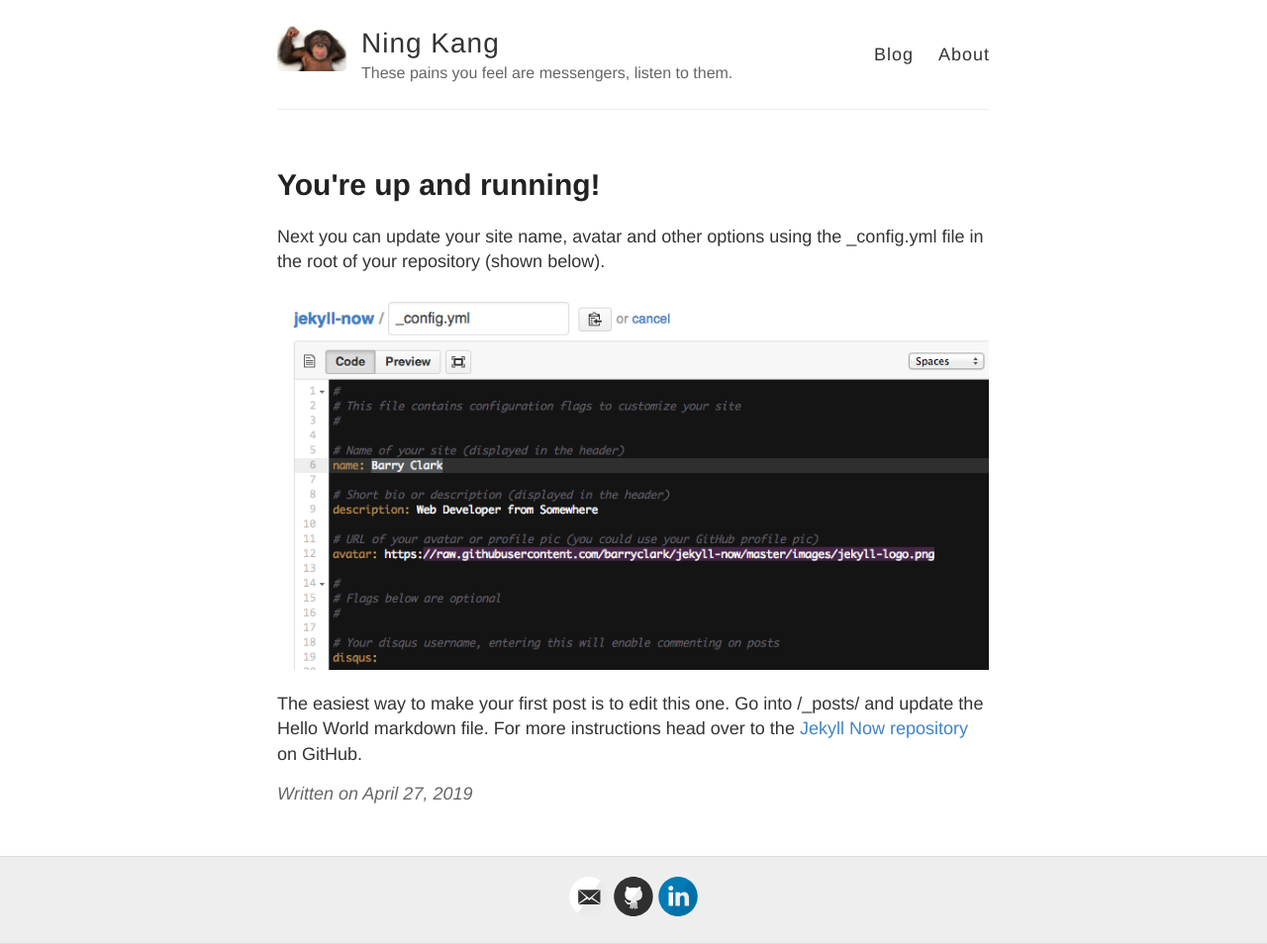
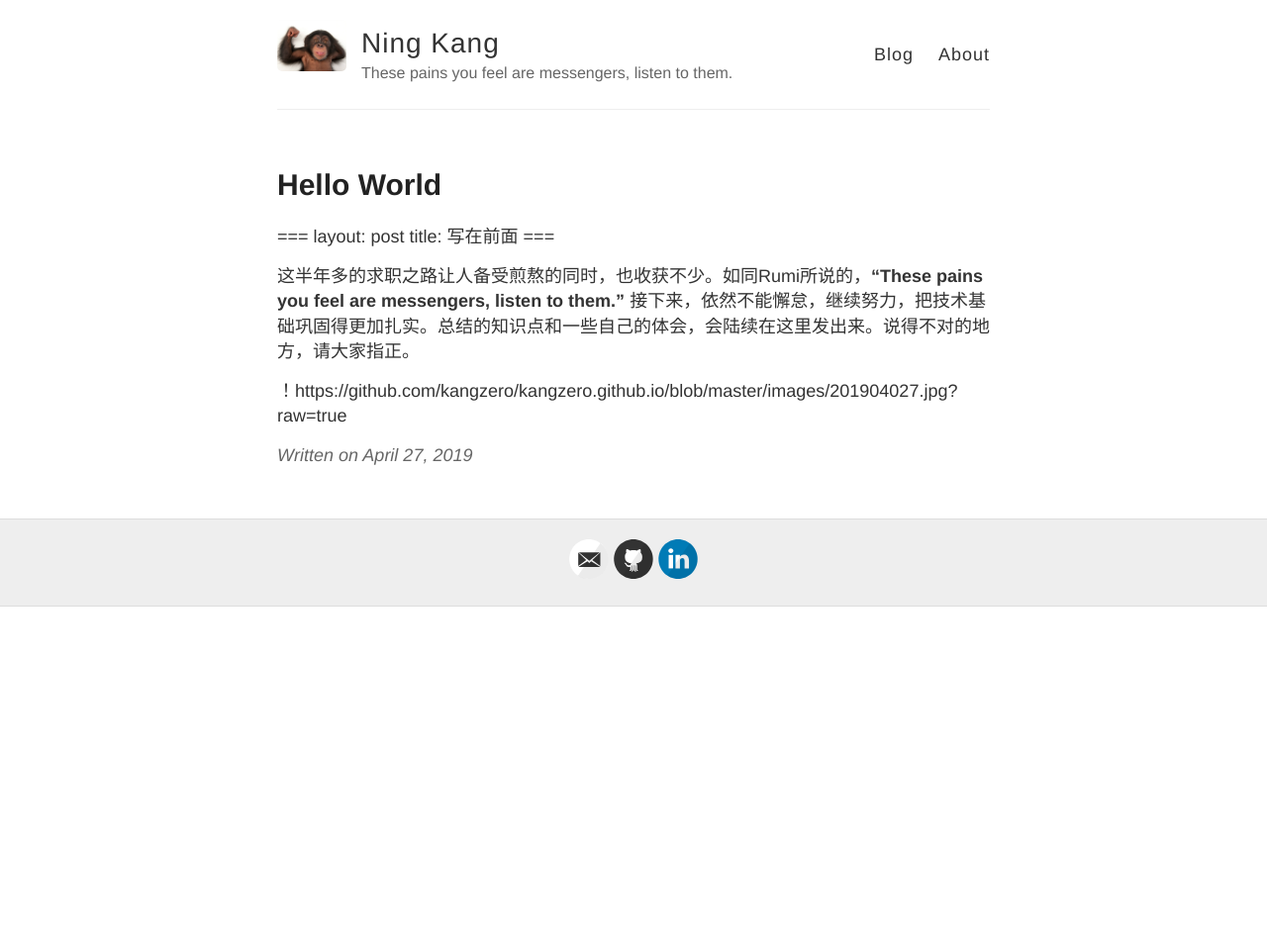
Before and after one commit to kangzero/kangzero.github.io, a Jekyll site: the page built from _posts/2019-4-27-Hello-World.md, in a window 1280 px wide. Shown: the whole page at 99% size. Built offline with Jekyll 4.4.1, drawn with Linux system fonts in a browser that asks for light colours; our own code applies the rules of GitHub Pages for plain Markdown files; after the commit the page ends 900 px from its top, so only the background shows below that.

Commit message:
Update 2019-4-27-Hello-World.md

```diff
--- a/_posts/2019-4-27-Hello-World.md
+++ b/_posts/2019-4-27-Hello-World.md
@@ -1,10 +1,8 @@
----
+===
 layout: post
-title: You're up and running!
----
+title: 写在前面
+===
 
-Next you can update your site name, avatar and other options using the _config.yml file in the root of your repository (shown below).
+这半年多的求职之路让人备受煎熬的同时，也收获不少。如同Rumi所说的，**“These pains you feel are messengers, listen to them."** 接下来，依然不能懈怠，继续努力，把技术基础巩固得更加扎实。总结的知识点和一些自己的体会，会陆续在这里发出来。说得不对的地方，请大家指正。
 
-![_config.yml]({{ site.baseurl }}/images/config.png)
-
-The easiest way to make your first post is to edit this one. Go into /_posts/ and update the Hello World markdown file. For more instructions head over to the [Jekyll Now repository](https://github.com/barryclark/jekyll-now) on GitHub.
+！https://github.com/kangzero/kangzero.github.io/blob/master/images/201904027.jpg?raw=true
```
